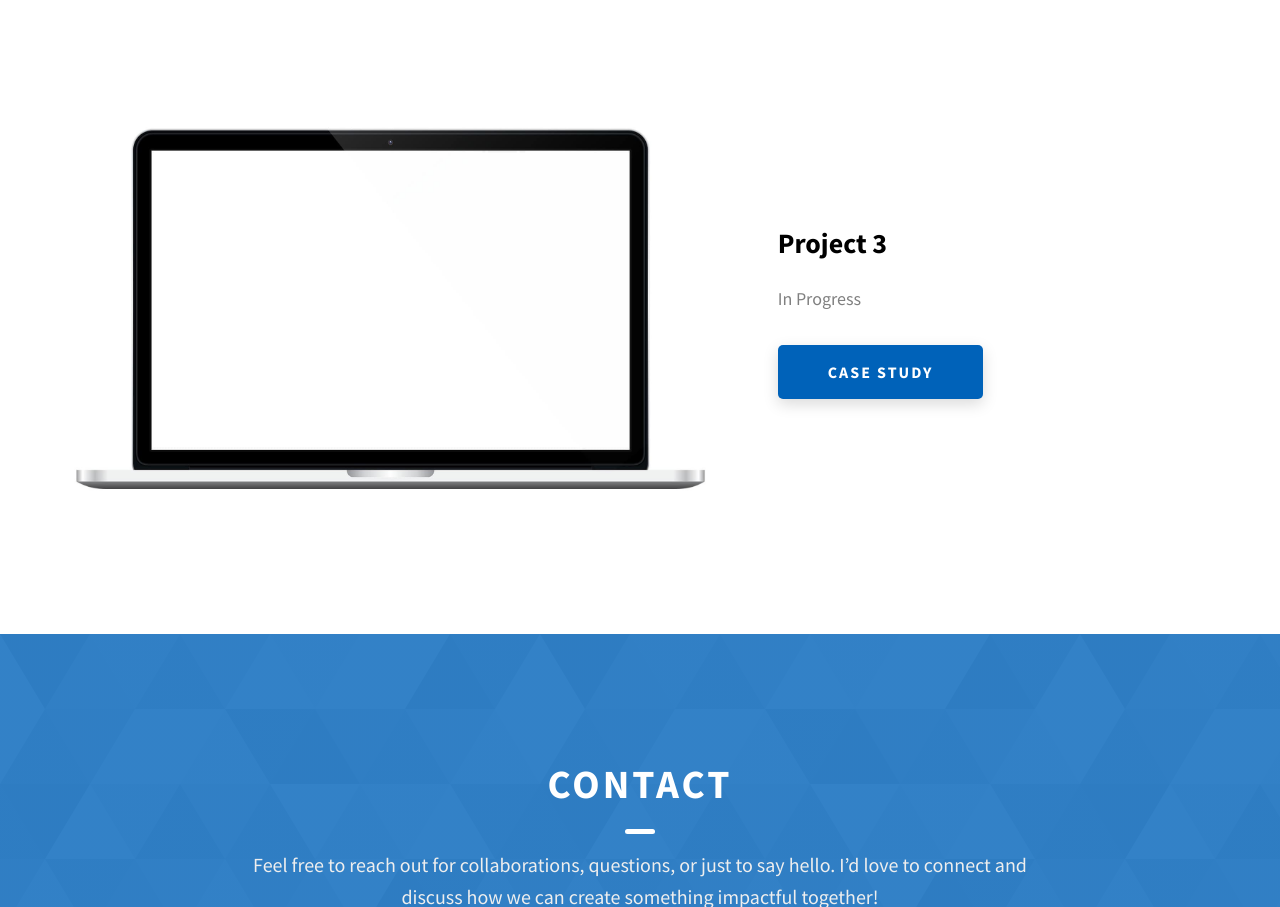
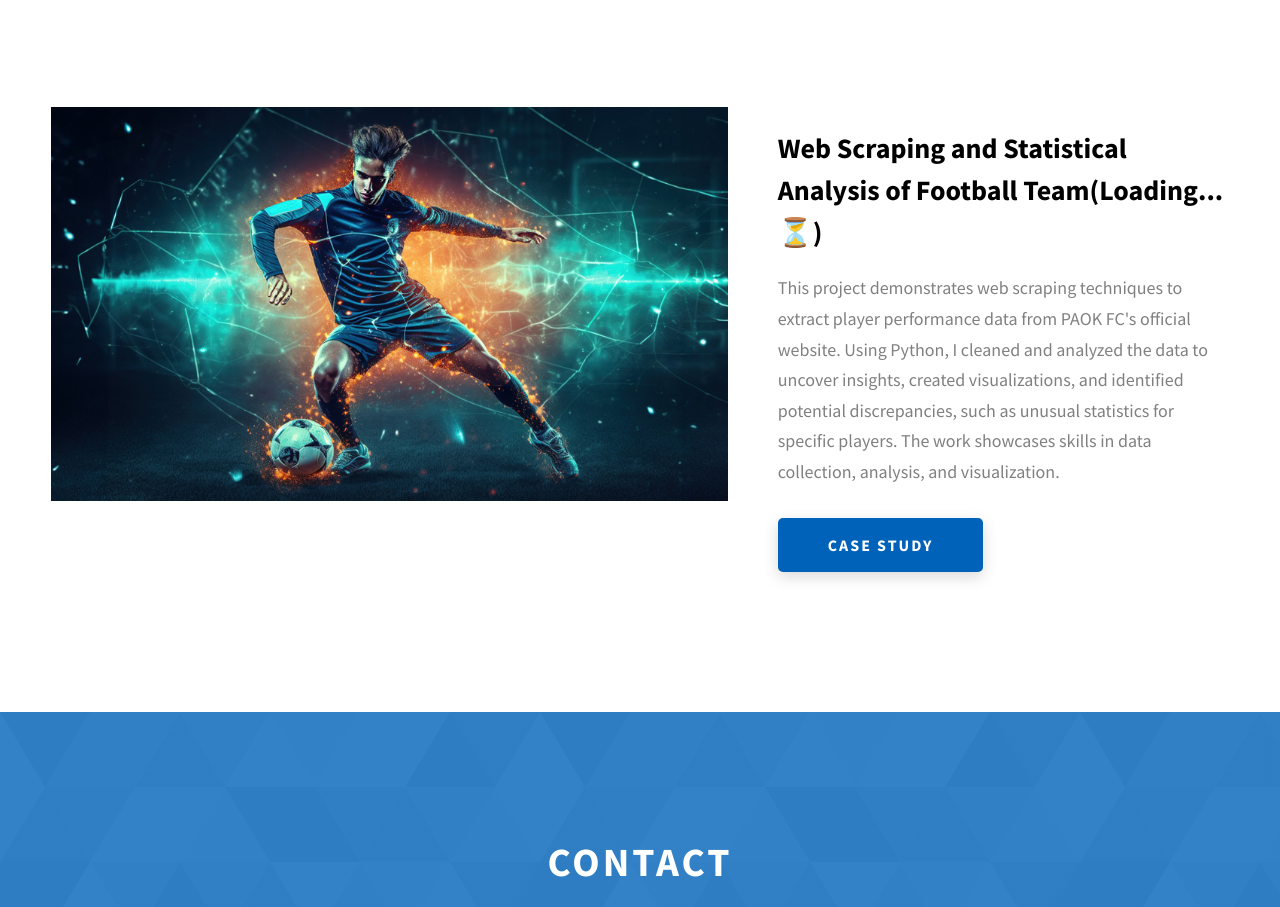
Before and after one commit to vasilis6194/vasilis6194.github.io, a website: page index.html in a window 1280 px wide. Shown: the part 3250-4157 px from the top of the page. Drawn offline with Linux system fonts and the light colour scheme.

Commit message:
project 3

```diff
--- a/index.html
+++ b/index.html
@@ -247,19 +247,22 @@
           <div class="projects__row">
             <div class="projects__row-img-cont">
               <img
-                src="./assets/jpeg/project-mockup-example.jpeg"
+                src="./assets/jpeg/football.jpg"
                 alt="Software Screenshot"
                 class="projects__row-img"
                 loading="lazy"
               />
             </div>
             <div class="projects__row-content">
-              <h3 class="projects__row-content-title">Project 3</h3>
+              <h3 class="projects__row-content-title">Web Scraping and Statistical Analysis of Football Team(Loading...&#9203;)</h3>
               <p class="projects__row-content-desc">
-                In Progress
+                This project demonstrates web scraping techniques to extract player performance data from PAOK FC's
+                official website. Using Python, I cleaned and analyzed the data to uncover insights,
+                created visualizations, and identified potential discrepancies, such as unusual statistics
+                for specific players. The work showcases skills in data collection, analysis, and visualization.
               </p>
               <a
-                href="./project-3.html"
+                href="https://github.com/vasilis6194/football-scrape-project"
                 class="btn btn--med btn--theme dynamicBgClr"
                 target="_blank"
                 >Case Study</a
```
Also changed, not shown: assets/jpeg/football.jpg (added).
